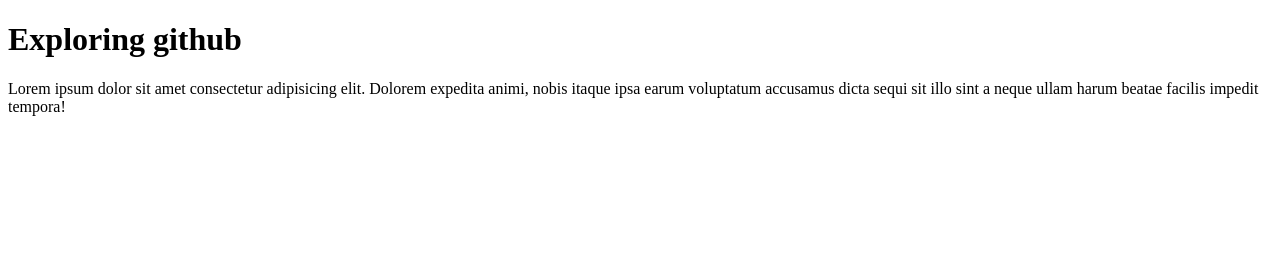
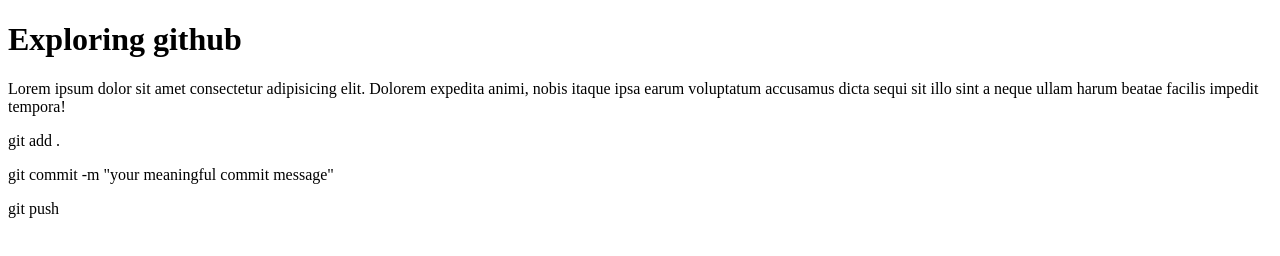
Before and after one commit to jonym7293-alt/my-second-github, a plain HTML site: page index.html in a window 1280 px wide. Drawn offline with Linux system fonts and the light colour scheme.

Commit message:
commands to push changes to github

```diff
--- a/index.html
+++ b/index.html
@@ -8,5 +8,8 @@
 <body>
     <h1>Exploring github</h1>
     <p>Lorem ipsum dolor sit amet consectetur adipisicing elit. Dolorem expedita animi, nobis itaque ipsa earum voluptatum accusamus dicta sequi sit illo sint a neque ullam harum beatae facilis impedit tempora!</p>
+    <p>git add .</p>
+    <p>git commit -m "your meaningful commit message"</p>
+    <p>git push</p>
 </body>
 </html>
```
